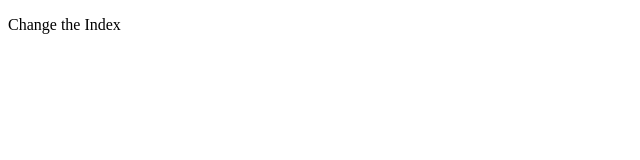
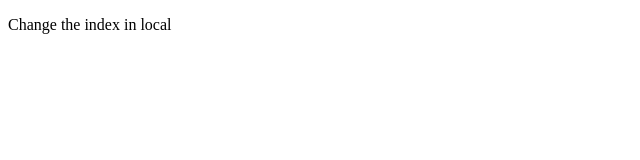
Before and after one commit to abgonzalez/GitTest, a plain HTML site: page index.html in a window 1280 px wide. Shown: the full height of the page, 0-640 px from the left. Drawn offline with Linux system fonts and the light colour scheme.

Commit message:
Change the index in local

```diff
--- a/index.html
+++ b/index.html
@@ -14,6 +14,6 @@
 
 <body>
  <!--  <script src="js/scripts.js"></script> -->
- <p> Change the Index</p>
+ <p> Change the index in local</p>
 </body>
 </html>
```
